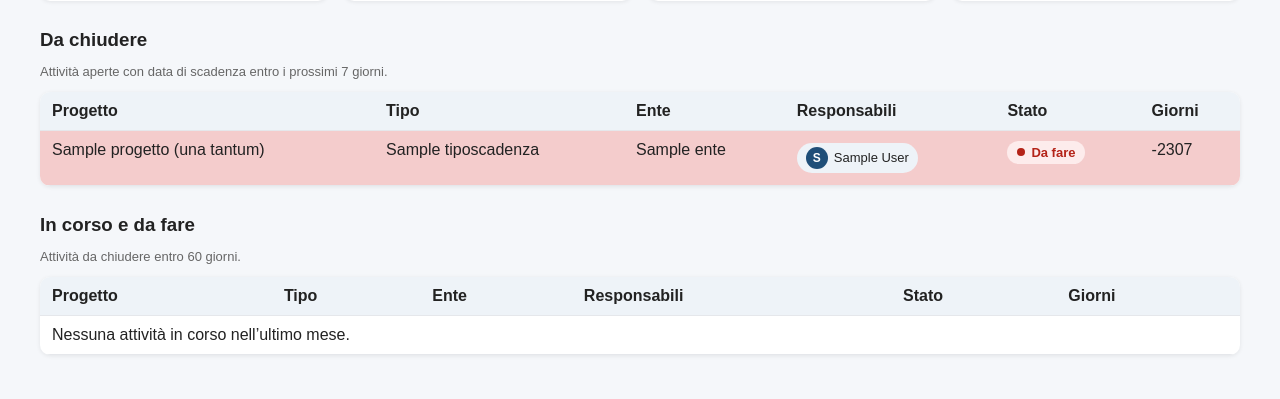
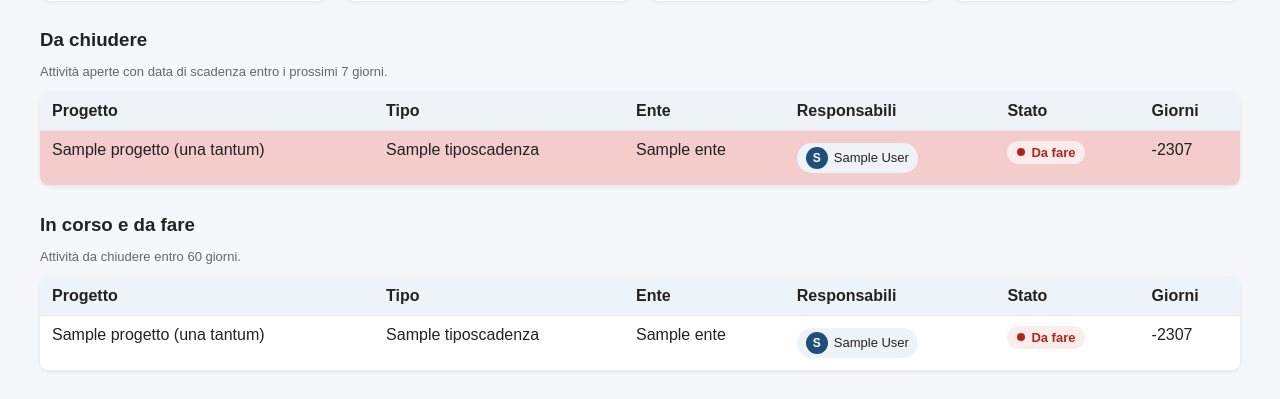
Before and after one commit to bbarbarab/djangoscad, a Django app: page / in a window 1280 px wide. Shown: the part 401-800 px from the top of the page. Run offline with Django 5.2, Linux system fonts and the light colour scheme; a user stored in the database is signed in; tables that the repository leaves empty hold one stand-in row (values such as "Sample post"); parts of the project's set-up code (start-up, migrations or seed data) failed here and were passed over.

Commit message:
ulteriore semplificazione dashboard

```diff
--- a/core/views.py
+++ b/core/views.py
@@ -70,6 +70,12 @@ class DashboardView(LoginRequiredMixin, TemplateView):
             data_scadenza__isnull=False,
             data_scadenza__lte=next_60_days,
         ).order_by("data_scadenza")[:10]
+
+        ctx["attivita_aperte"] = qs.filter(
+            stato__in=[Scadenza.Stato.IN_CORSO, Scadenza.Stato.DA_FARE],
+            data_scadenza__isnull=False,
+            data_scadenza__lte=next_60_days,
+        ).order_by("data_scadenza")[:20]
 
         ctx["soggetti"] = Soggetto.objects.all().order_by("nome")
         ctx["soggetto_selezionato"] = soggetto_id
--- a/templates/core/dashboard.html
+++ b/templates/core/dashboard.html
@@ -102,7 +102,7 @@
         <th>Giorni</th>
     </tr>
 
-    {% for s in in_corso %}
+    {% for s in attivita_aperte %}
     <tr>
         <td>{{ s.edizione }}</td>
         <td>{{ s.tipo|default:"—" }}</td>
```
